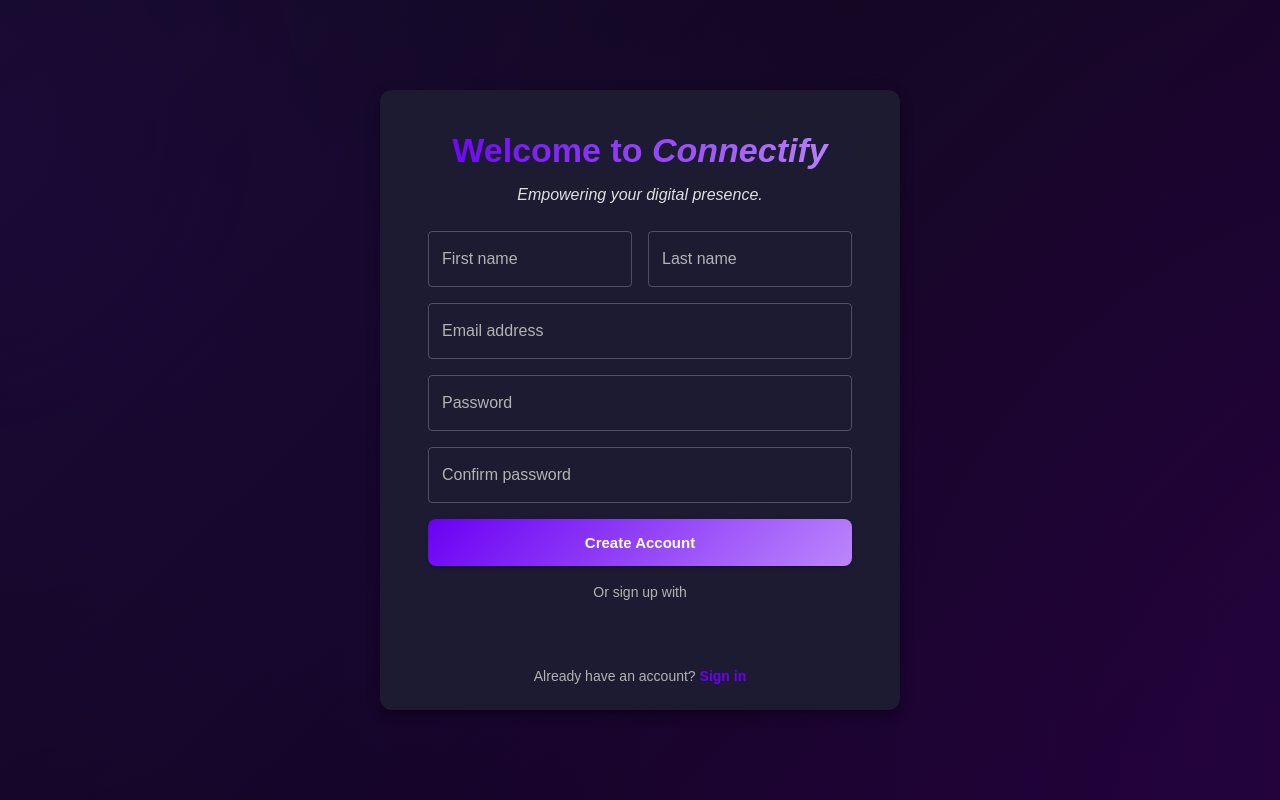
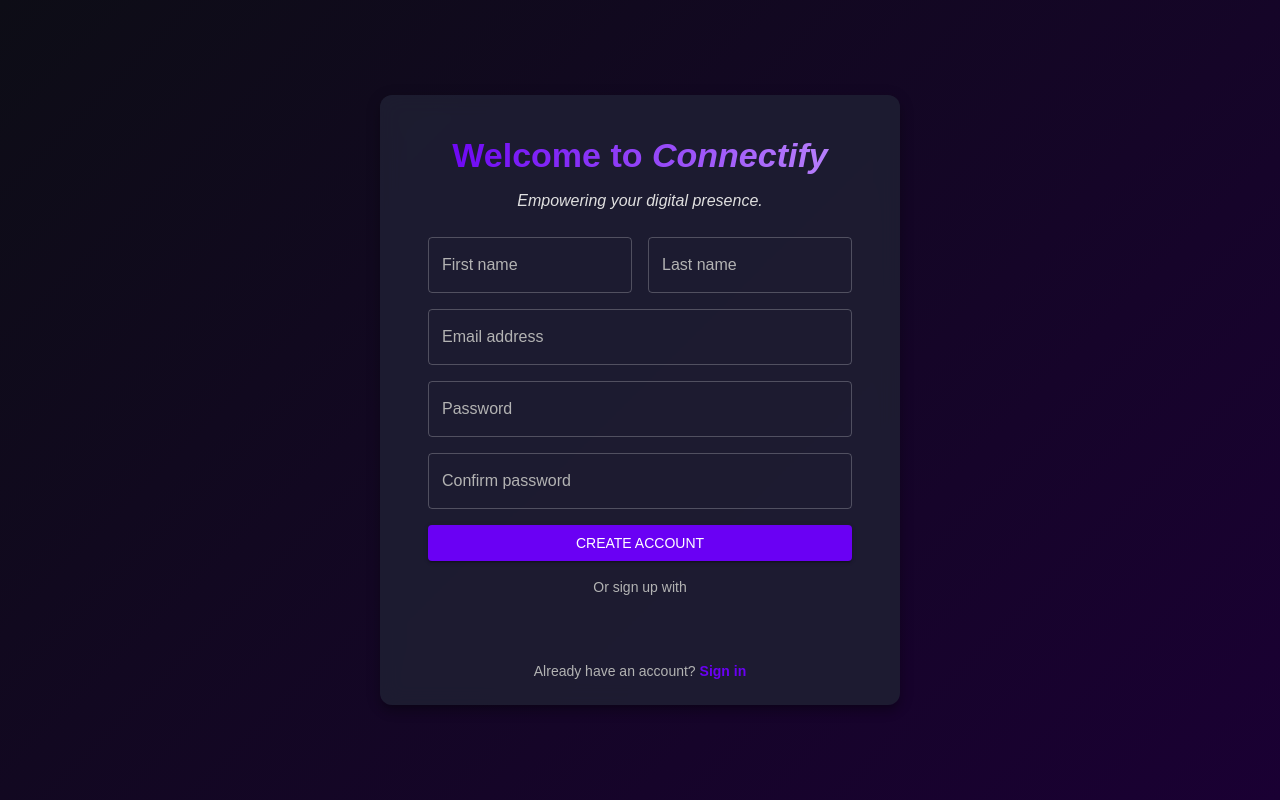
Before and after one commit to palak22291/blogger, a React (Create React App) app in the folder frontend/: page /register in a window 1280 px wide. Built offline with nearby package versions, Linux system fonts and the light colour scheme; some icons are missing.

Commit message:
code fixed

```diff
--- a/frontend/src/components/Register.jsx
+++ b/frontend/src/components/Register.jsx
@@ -1,6 +1,9 @@
+
+
 // import React, { useEffect, useState } from "react";
+
 // import { GoogleLogin } from "@react-oauth/google";
-// import jwtDecode from "jwt-decode";
+// import {jwtDecode }from "jwt-decode";
 
 // import { FormProvider, useForm } from "react-hook-form";
 // import { zodResolver } from "@hookform/resolvers/zod";
@@ -24,16 +27,24 @@
 // import RHFPasswordField from "../hook-form/RHFPasswordField";
 // import RHFTextField from "../hook-form/RHFTextField";
 
+// console.log("Current window origin:", window.location.origin);
+
+
+// console.log("Google Client ID:", process.env.REACT_APP_GOOGLE_CLIENT_ID);
+
 // export default function Register() {
 //   const [serverMessage, setServerMessage] = useState(null);
 //   const [severity, setSeverity] = useState("info");
 
-//   const subtitleTexts = [
-//     "Connect. Share. Grow.",
-//     "Empowering your digital presence.",
-//     "Join the Connectify community.",
-//     "Redefining online communities.",
-//   ];
+//   const subtitleTexts = React.useMemo(
+//     () => [
+//       "Connect. Share. Grow.",
+//       "Empowering your digital presence.",
+//       "Join the Connectify community.",
+//       "Redefining online communities.",
+//     ],
+//     []
+//   );
 
 //   const [currentIndex, setCurrentIndex] = useState(0);
 //   const [fadeIn, setFadeIn] = useState(true);
@@ -46,8 +57,9 @@
 //         setFadeIn(true);
 //       }, 300);
 //     }, 3000);
+
 //     return () => clearInterval(interval);
-//   }, [subtitleTexts.length]);
+//   }, [subtitleTexts]);
 
 //   const methods = useForm({
 //     resolver: zodResolver(registerSchema),
@@ -102,7 +114,6 @@
 //         googleId: decoded.sub,
 //       };
 
-//       // Send this payload to your backend (optional)
 //       const res = await axiosInstance.post("/auth/google", payload);
 //       console.log("Server response:", res.data);
 
@@ -120,22 +131,10 @@
 //     setServerMessage("Google sign-in was cancelled or failed.");
 //   };
 
+// //
+
+
 //   return (
-//     // <Box
-//     //   sx={{
-//     //     minHeight: "100vh",
-//     //     display: "flex",
-//     //     alignItems: "center",
-//     //     justifyContent: "center",
-//     //     background: "linear-gradient(135deg, #0d0d16, #1a0033)",
-//     //     p: 2,
-//     //     animation: "fadeInBg 1.2s ease-in-out",
-//     //     "@keyframes fadeInBg": {
-//     //       from: { opacity: 0 },
-//     //       to: { opacity: 1 },
-//     //     },
-//     //   }}
-//     // >
 //     <Box
 //       sx={{
 //         position: "relative",
@@ -164,18 +163,6 @@
 //         },
 //       }}
 //     >
-//       {/* <Card
-//         elevation={10}
-//         sx={{
-//           width: "100%",
-//           maxWidth: 520,
-//           borderRadius: 3,
-//           backdropFilter: "blur(12px)",
-//           background: "rgba(255, 255, 255, 0.03)",
-//           border: "1px solid rgba(255, 255, 255, 0.12)",
-//           boxShadow: "0 8px 32px rgba(0, 0, 0, 0.37)",
-//         }}
-//       > */}
 //       <Card
 //         elevation={8}
 //         sx={{
@@ -188,25 +175,6 @@
 //         }}
 //       >
 //         <CardContent sx={{ px: { xs: 3, sm: 6 }, py: 5 }}>
-//           {/* ✨ Animated Gradient Header */}
-//           {/* <Typography
-//             variant="h4"
-//             align="center"
-//             fontWeight={900}
-//             gutterBottom
-//             sx={{
-//               background: "linear-gradient(90deg, #6A00F4, #BB86FC)",
-//               WebkitBackgroundClip: "text",
-//               WebkitTextFillColor: "transparent",
-//               animation: "fadeInText 0.8s ease-in-out",
-//               "@keyframes fadeInText": {
-//                 from: { letterSpacing: "4px", opacity: 0 },
-//                 to: { letterSpacing: "0px", opacity: 1 },
-//               },
-//             }}
-//           >
-//             Welcome to <span style={{ fontStyle: "italic" }}>Connectify</span>
-//           </Typography> */}
 //           <Typography
 //             variant="h4"
 //             align="center"
@@ -290,6 +258,7 @@
 //                 >
 //                   {isSubmitting ? "Creating..." : "Create Account"}
 //                 </Button>
+
 //                 <Box sx={{ textAlign: "center", mt: 2 }}>
 //                   <Typography
 //                     variant="body2"
@@ -301,7 +270,7 @@
 //                     onSuccess={handleGoogleSuccess}
 //                     onError={handleGoogleError}
 //                     theme="filled_black"
-//                     shape="pill"
+//                     shape='pill'
 //                     size="large"
 //                   />
 //                 </Box>
@@ -335,10 +304,11 @@
 // }
 
 
+
+
 import React, { useEffect, useState } from "react";
-
 import { GoogleLogin } from "@react-oauth/google";
-import {jwtDecode }from "jwt-decode";
+import jwtDecode from "jwt-decode"; // ✅ correct import
 
 import { FormProvider, useForm } from "react-hook-form";
 import { zodResolver } from "@hookform/resolvers/zod";
@@ -362,21 +332,19 @@ import {
 import RHFPasswordField from "../hook-form/RHFPasswordField";
 import RHFTextField from "../hook-form/RHFTextField";
 
-console.log("Google Client ID:", process.env.REACT_APP_GOOGLE_CLIENT_ID);
+console.log("🌍 Frontend loaded at:", window.location.origin);
+console.log("🔑 Google Client ID:", process.env.REACT_APP_GOOGLE_CLIENT_ID);
 
 export default function Register() {
   const [serverMessage, setServerMessage] = useState(null);
   const [severity, setSeverity] = useState("info");
 
-  const subtitleTexts = React.useMemo(
-    () => [
-      "Connect. Share. Grow.",
-      "Empowering your digital presence.",
-      "Join the Connectify community.",
-      "Redefining online communities.",
-    ],
-    []
-  );
+  const subtitleTexts = [
+    "Connect. Share. Grow.",
+    "Empowering your digital presence.",
+    "Join the Connectify community.",
+    "Redefining online communities.",
+  ];
 
   const [currentIndex, setCurrentIndex] = useState(0);
   const [fadeIn, setFadeIn] = useState(true);
@@ -389,9 +357,8 @@ export default function Register() {
         setFadeIn(true);
       }, 300);
     }, 3000);
-
     return () => clearInterval(interval);
-  }, [subtitleTexts]);
+  }, []);
 
   const methods = useForm({
     resolver: zodResolver(registerSchema),
@@ -415,7 +382,11 @@ export default function Register() {
         password: values.password,
       };
 
+      console.log("🧾 Sending registration data:", payload);
+
       const res = await axiosInstance.post("/auth/register", payload);
+
+      console.log("✅ Register response:", res.data);
 
       if (res.status === 200 || res.status === 201) {
         setSeverity("success");
@@ -426,39 +397,49 @@ export default function Register() {
         setServerMessage(res.data?.error || "Registration failed. Try again.");
       }
     } catch (err) {
-      console.error("Register error:", err?.response || err);
+      console.error("❌ Register error:", err?.response || err);
       setSeverity("error");
-      const serverErr =
-        err?.response?.data?.error || err?.response?.data?.message;
-      setServerMessage(serverErr || "Network error. Please try again.");
+      setServerMessage(
+        err?.response?.data?.error ||
+          err?.response?.data?.message ||
+          "Network error. Please try again."
+      );
     }
   };
 
+  // ✅ GOOGLE LOGIN HANDLER
   const handleGoogleSuccess = async (credentialResponse) => {
     try {
-      const decoded = jwtDecode(credentialResponse.credential);
-      console.log("Google user:", decoded);
+      console.log("🔐 Google credentialResponse:", credentialResponse);
+      const token = credentialResponse?.credential;
 
-      const payload = {
-        firstName: decoded.given_name,
-        lastName: decoded.family_name,
-        email: decoded.email,
-        googleId: decoded.sub,
-      };
+      if (!token) {
+        throw new Error("No credential token received from Google");
+      }
 
-      const res = await axiosInstance.post("/auth/google", payload);
-      console.log("Server response:", res.data);
+      const decoded = jwtDecode(token);
+      console.log("🧠 Decoded Google user:", decoded);
+
+      // Send token to backend for verification
+      const res = await axiosInstance.post("/auth/google", { token });
+
+      console.log("✅ Server response from /auth/google:", res.data);
 
       setSeverity("success");
       setServerMessage("Google sign-in successful!");
     } catch (err) {
-      console.error("Google login error:", err);
+      console.error("❌ Google login error:", err?.response || err);
       setSeverity("error");
-      setServerMessage("Google sign-in failed. Try again.");
+      setServerMessage(
+        err?.response?.data?.error ||
+          err?.response?.data?.message ||
+          "Google sign-in failed. Try again."
+      );
     }
   };
 
   const handleGoogleError = () => {
+    console.warn("⚠️ Google sign-in was cancelled or failed.");
     setSeverity("error");
     setServerMessage("Google sign-in was cancelled or failed.");
   };
@@ -474,22 +455,6 @@ export default function Register() {
         overflow: "hidden",
         p: 2,
         background: "linear-gradient(135deg, #0d0d16, #1a0033)",
-        "&::before": {
-          content: '""',
-          position: "absolute",
-          top: "-50%",
-          left: "-50%",
-          width: "200%",
-          height: "200%",
-          background:
-            "radial-gradient(circle at 20% 30%, rgba(106,0,244,0.15), transparent 40%), radial-gradient(circle at 80% 70%, rgba(156,39,176,0.1), transparent 50%)",
-          animation: "moveGradient 10s ease-in-out infinite alternate",
-          zIndex: 0,
-        },
-        "@keyframes moveGradient": {
-          "0%": { transform: "translate(0, 0)" },
-          "100%": { transform: "translate(5%, 5%)" },
-        },
       }}
     >
       <Card
@@ -513,28 +478,16 @@ export default function Register() {
               background: "linear-gradient(90deg, #6A00F4, #BB86FC)",
               WebkitBackgroundClip: "text",
               WebkitTextFillColor: "transparent",
-              animation: "fadeInText 0.8s ease-in-out",
-              "@keyframes fadeInText": {
-                from: { letterSpacing: "4px", opacity: 0 },
-                to: { letterSpacing: "0px", opacity: 1 },
-              },
             }}
           >
-            Welcome to{" "}
-            <span style={{ fontWeight: 900, fontStyle: "italic" }}>
-              Connectify
-            </span>
+            Welcome to <i>Connectify</i>
           </Typography>
 
           <Fade in={fadeIn} timeout={600}>
             <Typography
               variant="body1"
               align="center"
-              sx={{
-                color: "#E0E0E0",
-                mb: 3,
-                fontStyle: "italic",
-              }}
+              sx={{ color: "#E0E0E0", mb: 3, fontStyle: "italic" }}
             >
               {subtitleTexts[currentIndex]}
             </Typography>
@@ -564,20 +517,6 @@ export default function Register() {
                 <Button
                   type="submit"
                   variant="contained"
-                  size="large"
-                  sx={{
-                    mt: 1,
-                    py: 1.3,
-                    fontWeight: 700,
-                    textTransform: "none",
-                    borderRadius: 2,
-                    background:
-                      "linear-gradient(135deg, #6A00F4 0%, #BB86FC 100%)",
-                    "&:hover": {
-                      background:
-                        "linear-gradient(135deg, #7B1FE6 0%, #C792EA 100%)",
-                    },
-                  }}
                   disabled={isSubmitting}
                   startIcon={
                     isSubmitting ? (
@@ -589,17 +528,15 @@ export default function Register() {
                 </Button>
 
                 <Box sx={{ textAlign: "center", mt: 2 }}>
-                  <Typography
-                    variant="body2"
-                    sx={{ mb: 1, color: "text.secondary" }}
-                  >
+                  <Typography variant="body2" sx={{ mb: 1, color: "text.secondary" }}>
                     Or sign up with
                   </Typography>
+
                   <GoogleLogin
                     onSuccess={handleGoogleSuccess}
                     onError={handleGoogleError}
                     theme="filled_black"
-                    shape='pill'
+                    shape="pill"
                     size="large"
                   />
                 </Box>
@@ -617,7 +554,6 @@ export default function Register() {
                       color: "primary.main",
                       textDecoration: "none",
                       fontWeight: 600,
-                      "&:hover": { textDecoration: "underline" },
                     }}
                   >
                     Sign in
```
Also changed, not shown: 1 other file (tests, documents, lock files or other folders).
